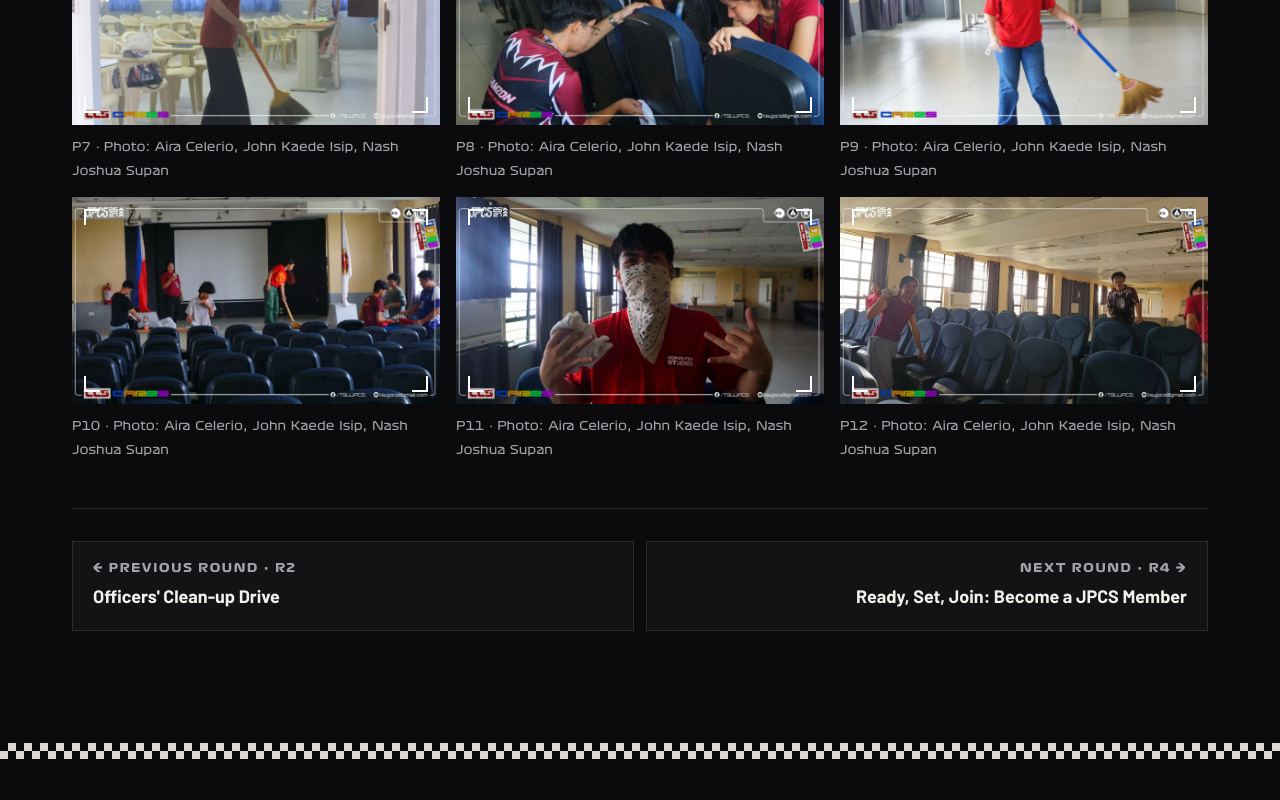
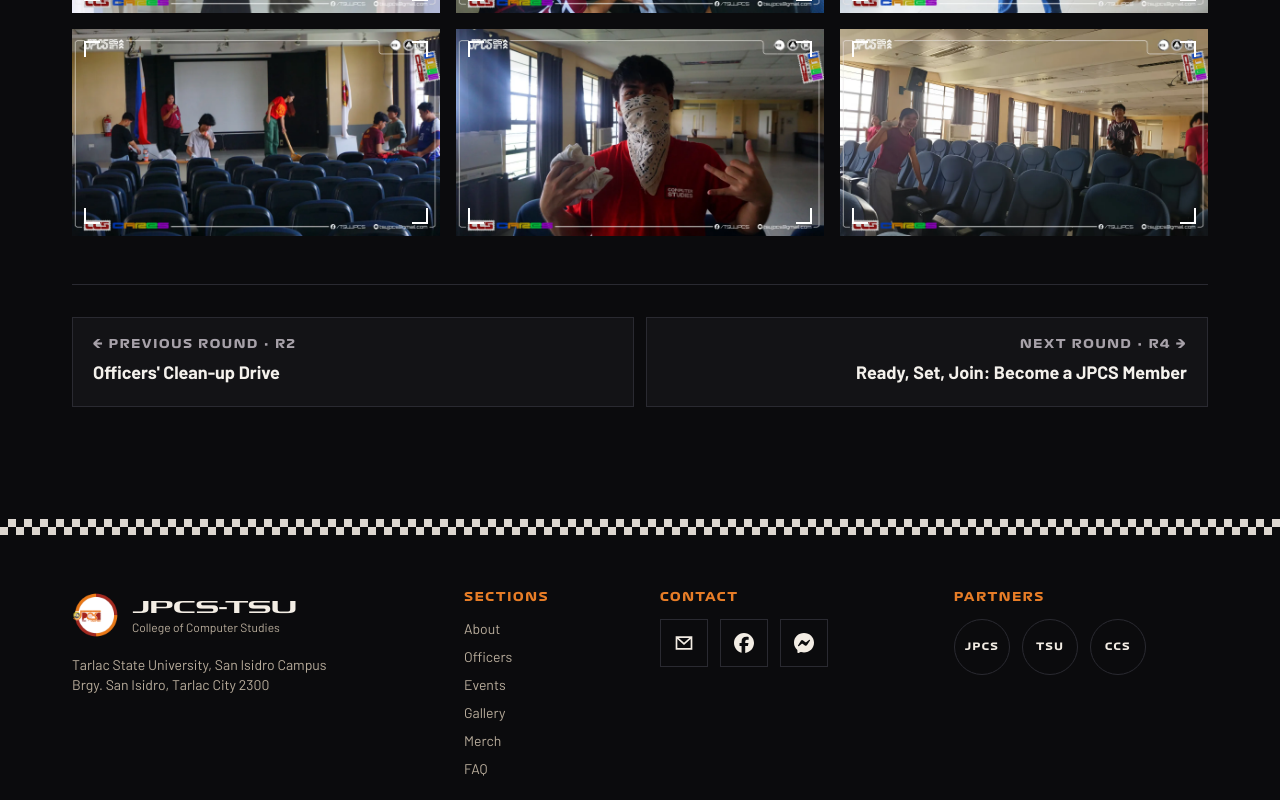
Before and after one commit to Cypher0924/jpcs-site, a Next.js app: page /events/ccs-cares in a window 1280 px wide. Shown: the part 1680-2480 px from the top of the page. Built offline with nearby package versions, Linux system fonts and the light colour scheme; a web font is replaced by a local one.

Commit message:
fix/mobile-menu-and-polish

```diff
--- a/app/events/[slug]/page.tsx
+++ b/app/events/[slug]/page.tsx
@@ -75,11 +75,6 @@ async function EventDetails({ params }: { params: PageProps<"/events/[slug]">["p
         photos={event.photos}
         label={event.title}
         sizes="(min-width: 768px) 400px, 50vw"
-        captions={event.photos.map((_, i) => (
-          <span key={i} className="type-data text-xs text-ink-muted">
-            P{i + 1} · Photo: {event.credit}
-          </span>
-        ))}
         className={`grid grid-cols-2 gap-3 md:grid-cols-3 md:gap-4 ${event.square ? "mt-10" : "mt-4"}`}
         tileClassName={event.square ? "aspect-square" : "aspect-[16/9]"}
       />
--- a/components/nav.tsx
+++ b/components/nav.tsx
@@ -93,8 +93,10 @@ export function Nav({ base = "" }: { base?: string }) {
         </div>
       </Container>
 
+      {/* The header's backdrop blur makes it the containing block for fixed children, so bottom-0 would end at
+          the header. An explicit viewport height keeps the menu full screen. */}
       {open && (
-        <div id="mobile-menu" className="fixed inset-x-0 top-18 bottom-0 z-40 overflow-y-auto bg-canvas lg:hidden">
+        <div id="mobile-menu" className="fixed inset-x-0 top-18 z-40 h-[calc(100dvh-4.5rem)] overflow-y-auto bg-canvas lg:hidden">
           <Container className="py-6">
             <Button href={`${base}#join`} className="w-full" onClick={() => setOpen(false)}>
               Box, box: join now
--- a/components/sections.tsx
+++ b/components/sections.tsx
@@ -415,7 +415,7 @@ export function Footer({ base = "" }: { base?: string }) {
             </span>
           </div>
           <p className="mt-4 text-sm text-paper-400">
-            Tarlac State University
+            Tarlac State University, San Isidro Campus
             <br />
             Brgy. San Isidro, Tarlac City 2300
           </p>
--- a/styles/globals.css
+++ b/styles/globals.css
@@ -35,7 +35,7 @@
   --color-paper-400: #b9ad9c;
 
   /* Type scale (fluid between 390px and 1440px) */
-  --text-display: clamp(2.75rem, 1.6rem + 5.2vw, 7rem);
+  --text-display: clamp(2.75rem, 1.6rem + 5.2vw, 5rem);
   --text-display--line-height: 0.88;
   --text-title: clamp(1.5rem, 1rem + 2.2vw, 3rem);
   --text-title--line-height: 1;
```
